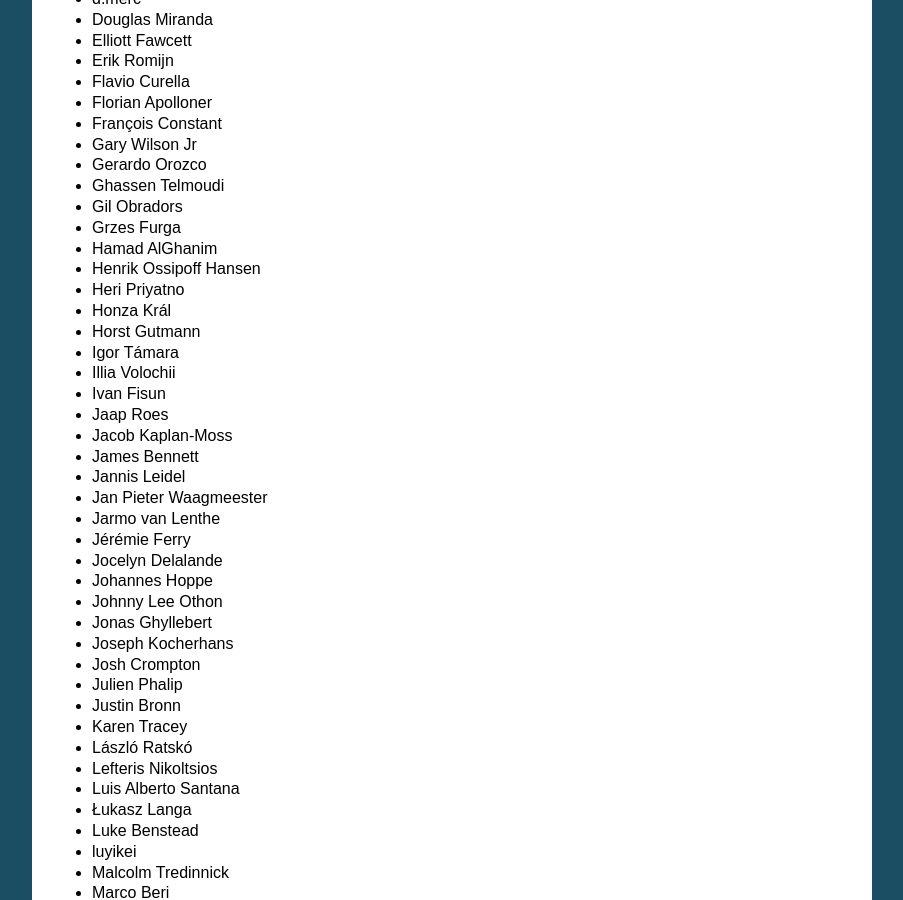
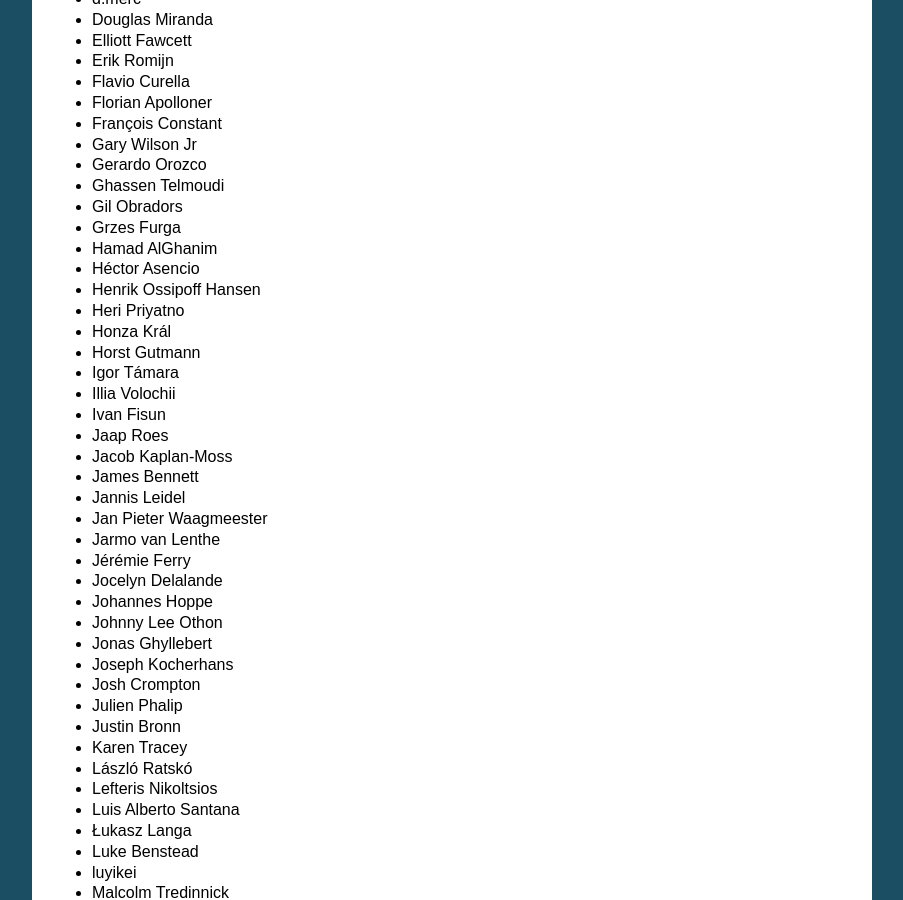
Before and after one commit to django/django-localflavor, a Sphinx documentation site: the page built from docs/authors.rst, in a window 1280 px wide and 900 px high, scrolled down 810 px. Shown: the whole window, without its empty margins (198-1101 px from the left). Built offline with Sphinx 7.4.7, drawn with Linux system fonts in a browser that asks for light colours.

Commit message:
Update authors.rst

```diff
--- a/docs/authors.rst
+++ b/docs/authors.rst
@@ -48,6 +48,7 @@ Authors
 * Gil Obradors
 * Grzes Furga
 * Hamad AlGhanim
+* Héctor Asencio
 * Henrik Ossipoff Hansen
 * Heri Priyatno
 * Honza Král
```
